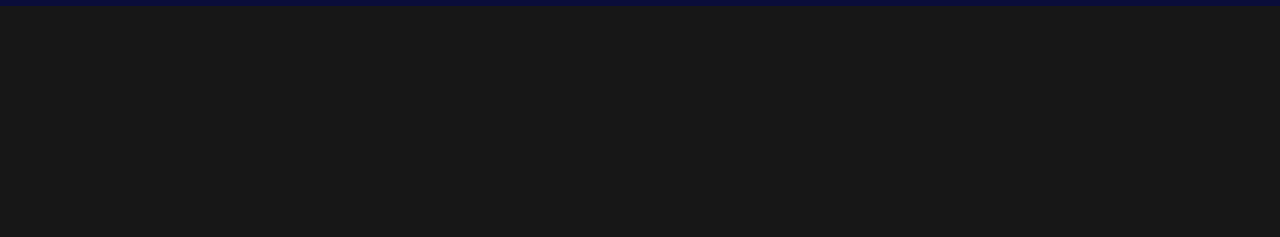
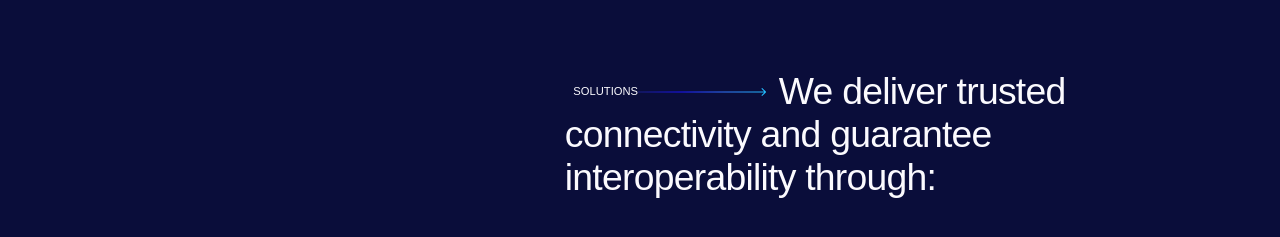
Before and after one commit to TobiramaSan/pastel, a Next.js app: page / in a window 1280 px wide. Shown: the part 795-1032 px from the top of the page. Before the commit the page ends 801 px from the top, so only its background shows below. Built offline with nearby package versions, Linux system fonts and the light colour scheme; grey boxes are pictures that could not be loaded.

Commit message:
`Added CarouselComponent to Home page and updated CarouselComponent styles and implementation`

```diff
--- a/src/app/page.tsx
+++ b/src/app/page.tsx
@@ -2,6 +2,7 @@
 import Hero from "@/components/nonreusable/hero/hero";
 import styles from "./page.module.css";
 import Header from "@/components/reusable/header/header";
+import CarouselComponent from "@/components/nonreusable/carouselComponent/carouselComponent";
 
 export default function Home() {
   return (
@@ -19,6 +20,7 @@
               <Header />
             </header>
             <Hero />
+            <CarouselComponent />
           </div>
         </div>
       </div>
--- /dev/null
+++ b/src/assets/svgs/Arrow.tsx
@@ -0,0 +1,35 @@
+import React from "react";
+
+const Arrow = () => {
+  return (
+    <svg
+      width="241"
+      height="16"
+      viewBox="0 0 241 16"
+      fill="none"
+      xmlns="http://www.w3.org/2000/svg"
+    >
+      <path
+        d="M240.707 8.70709C241.098 8.31656 241.098 7.6834 240.707 7.29287L234.343 0.928912C233.953 0.538387 233.319 0.538387 232.929 0.928912C232.538 1.31944 232.538 1.9526 232.929 2.34313L238.586 7.99998L232.929 13.6568C232.538 14.0474 232.538 14.6805 232.929 15.071C233.319 15.4616 233.953 15.4616 234.343 15.071L240.707 8.70709ZM8.74228e-08 9L240 8.99998L240 6.99998L-8.74228e-08 7L8.74228e-08 9Z"
+        fill="url(#paint0_linear_2892_12455)"
+      ></path>
+      <defs>
+        <linearGradient
+          id="paint0_linear_2892_12455"
+          x1="4.37114e-08"
+          y1="8.5"
+          x2="240"
+          y2="8.49998"
+          gradientUnits="userSpaceOnUse"
+        >
+          <stop stopColor="#191F80"></stop>
+          <stop offset="0.339518" stopColor="#1A14FA"></stop>
+          <stop offset="0.679518" stopColor="#3276FB"></stop>
+          <stop offset="1" stopColor="#21BDFC"></stop>
+        </linearGradient>
+      </defs>
+    </svg>
+  );
+};
+
+export default Arrow;
--- a/src/components/nonreusable/carouselComponent/carouselComponent.module.css
+++ b/src/components/nonreusable/carouselComponent/carouselComponent.module.css
@@ -1,5 +1,124 @@
 .section {
+  /* display: block; */
+  position: relative;
+  width: 100%;
+  /* margin: 0;
+  border: 0; */
+  padding: 0;
+  background: radial-gradient(circle, #0a0d3a00 0, #0a0d3a 50%);
+}
+
+.container {
+  margin: auto;
+  max-width: 100%;
+  padding: 0 0.833vw;
+  /* padding: 0 var(--space); */
+  position: relative;
+  width: 80vw;
+}
+
+.componentCarouselSolutions .columns {
+  justify-content: flex-end;
+  padding-bottom: 10vw;
+  padding-top: 5vw;
+}
+
+.columns {
+  display: flex;
+  flex-direction: row;
+  justify-content: flex-start;
+  margin-left: calc(0.417vw * -1);
+  margin-right: calc(0.417vw * -1);
+  row-gap: 0.833vw;
+}
+
+.componentCarouselSolutions .columns .item {
+  color: #fbfafe;
+  width: 44.792vw;
+}
+
+.columns .item {
+  padding-left: 0.417vw;
+  padding-left: var(--space-half);
+  padding-right: 0.417vw;
+  padding-right: var(--space-half);
+  position: relative;
+}
+
+.textBlockArrow {
+  display: flex;
+  position: relative;
+  text-align: left;
+  width: 44.792vw;
+  color: #fbfafe;
+}
+
+.textBlockArrow .group {
+  align-items: center;
+  display: flex;
+  height: 3.333vw;
+}
+
+.componentCarouselSolutions .columns .item .label {
+  color: #fbfafe;
+}
+
+.text-block-arrow .group .label {
+  /* color: #131bff;
+    color: var(--primary-blue); */
+  margin-right: 1vw;
+  /* opacity: 0.0001; */
+  white-space: nowrap;
+}
+
+.label {
+  display: inline-flex;
+  font-size: 0.875vw;
+  font-weight: 500;
+  letter-spacing: normal;
+  line-height: 1.5;
+  position: relative;
+  text-transform: uppercase;
+}
+
+.textBlockArrow .group .arrow {
+  display: inline-flex;
+  margin-right: 1vw;
+  /* transform: scaleX(0); */
+  transform-origin: 0 50%;
+  width: 10vw;
+}
+
+.textBlockArrow .title {
   display: block;
   position: relative;
-  width: 100%;
+  width: 44.792vw;
+  margin-left: -214px;
 }
+
+.title.large {
+  font-size: 2.917vw;
+  font-weight: 500;
+  letter-spacing: -0.02em;
+  line-height: 1.14;
+}
+
+.title {
+  /* font-family: PP Radio Grotesk, Helvetica, Arial, sans-serif; */
+  font-family: var(--font-primary);
+  /* position: relative; */
+}
+
+.word {
+  position: relative;
+  display: inline-block;
+  translate: none;
+  rotate: none;
+  scale: none;
+  transform: translate(0px, 0vw);
+  opacity: 1;
+}
+
+.word.word1 {
+  margin-left: 214px;
+}
--- a/src/components/nonreusable/carouselComponent/carouselComponent.tsx
+++ b/src/components/nonreusable/carouselComponent/carouselComponent.tsx
@@ -1,7 +1,44 @@
 import React from "react";
 import styles from "./carouselComponent.module.css";
+import Arrow from "@/assets/svgs/Arrow";
 const CarouselComponent = () => {
-  return <section className={styles.section}></section>;
+  return (
+    <section
+      className={`${styles.section} ${styles.component} ${styles.componentCarouselSolutions}`}
+    >
+      <div className={`${styles.container} ${styles.mLarge}`}>
+        <div className={styles.columns}>
+          <div className={styles.item}>
+            <div className={styles.textBlockArrow}>
+              <div className={styles.group}>
+                <div className={styles.label}>Solutions</div>{" "}
+                <div className={styles.arrow}>
+                  <Arrow />
+                </div>
+              </div>
+              <div className={`${styles.title} ${styles.large}`}>
+                <div className={`${styles.word} ${styles.word1}`}>We</div>{" "}
+                <div className={`${styles.word} ${styles.word2}`}>deliver</div>{" "}
+                <div className={`${styles.word} ${styles.word3}`}>trusted</div>{" "}
+                <div className={`${styles.word} ${styles.word4}`}>
+                  connectivity
+                </div>{" "}
+                <div className={`${styles.word} ${styles.word5}`}>and</div>{" "}
+                <div className={`${styles.word} ${styles.word6}`}>
+                  guarantee
+                </div>{" "}
+                <div className={`${styles.word} ${styles.word7}`}>
+                  interoperability
+                </div>{" "}
+                <div className={`${styles.word} ${styles.word8}`}>through:</div>
+              </div>{" "}
+            </div>
+          </div>
+        </div>
+      </div>
+      <div className=""></div>
+    </section>
+  );
 };
 
 export default CarouselComponent;
```
